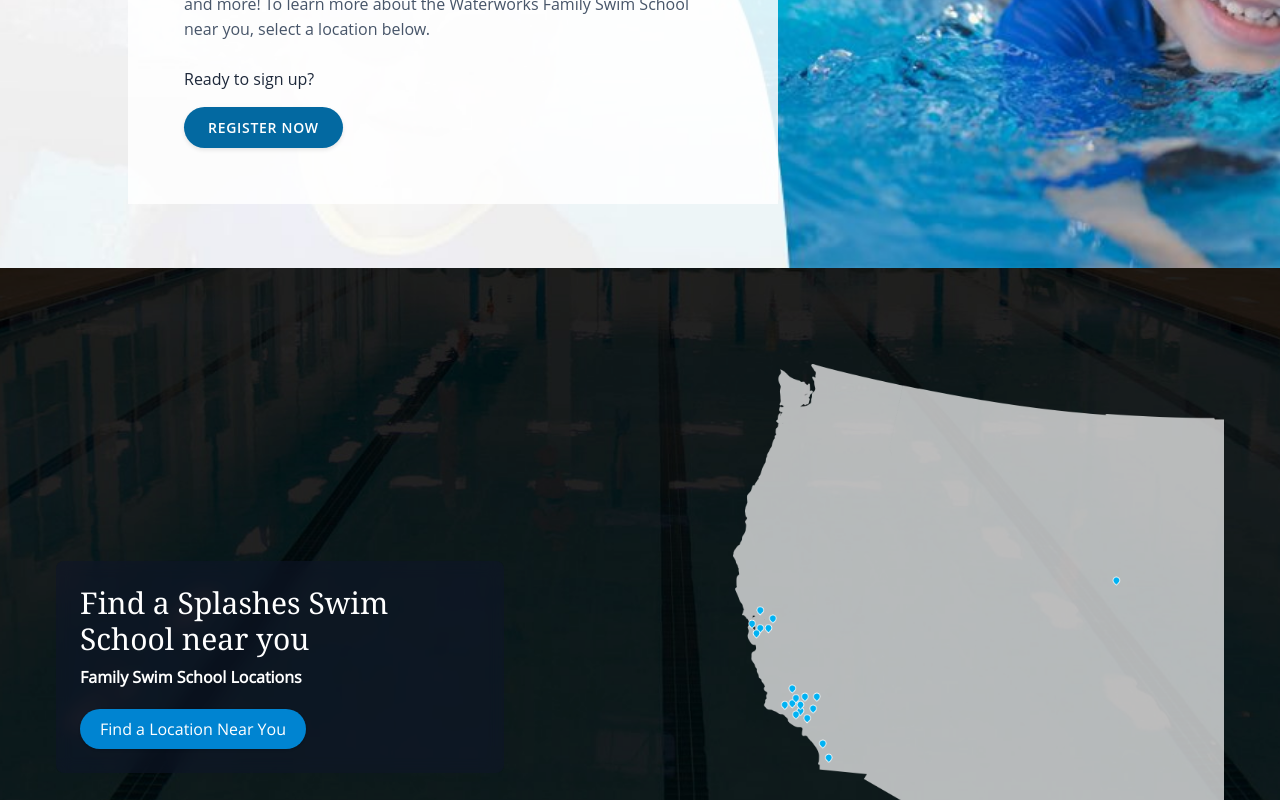
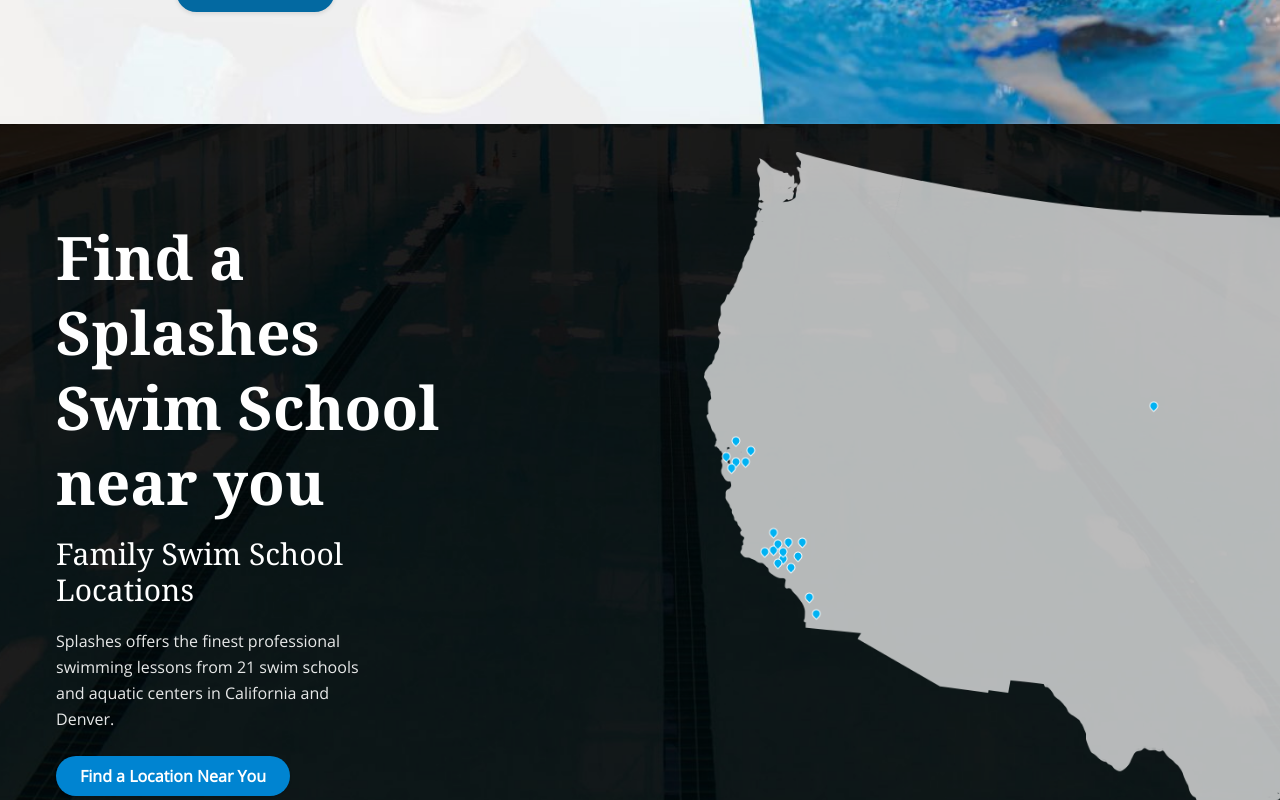
Before and after one commit to SRai22/splashes-website, a Next.js app: page /home in a window 1280 px wide. Shown: the part 1720-2520 px from the top of the page. Built offline with nearby package versions, Linux system fonts and the light colour scheme.

Commit message:
Fix on the map

```diff
--- a/app/home/LocationsBand.tsx
+++ b/app/home/LocationsBand.tsx
@@ -5,12 +5,14 @@
   map: string;
   heading: string;
   subheading: string;
+  bodyCopy: string;
   button: { label: string; href: string };
 };
 
-export default function LocationsBand({ bg, map, heading, subheading, button }: Props) {
+export default function LocationsBand({ bg, map, heading, subheading, bodyCopy, button }: Props) {
   return (
     <section className="relative isolate overflow-hidden">
+      {/* Background pool photo (full-bleed) */}
       <Image
         src={bg}
         alt=""
@@ -19,29 +21,49 @@
         className="object-cover object-center"
         priority={false}
       />
-      <div className="absolute inset-0 bg-black/35" aria-hidden />
 
-      <div className="relative z-10 mx-auto flex max-w-[1200px] items-center px-4 py-14 sm:py-16 xl:py-24">
-        <div className="max-w-md rounded-lg bg-slate-900/55 p-6 text-white backdrop-blur">
-          <h2 className="font-serif text-2xl sm:text-3xl">{heading}</h2>
-          <p className="mt-2 font-semibold">{subheading}</p>
+      {/* Dark scrim overlay */}
+      <div className="absolute inset-0 bg-black/45 z-0" aria-hidden />
+
+      {/* Right decorative map - occupies full section height, hidden on mobile */}
+      <div className="absolute inset-y-0 right-0 hidden w-[42%] xl:w-[45%] md:block z-[5]">
+        <div className="relative w-full h-full">
+          <Image
+            src={map}
+            alt="Map of locations"
+            fill
+            sizes="(min-width: 1200px) 45vw, (min-width: 768px) 42vw, 0px"
+            className="object-contain object-right pointer-events-none select-none"
+          />
+        </div>
+      </div>
+
+      {/* Content container */}
+      <div className="relative z-10 mx-auto max-w-[1200px] px-4 py-14 md:py-16 xl:py-24">
+        {/* Left content stack */}
+        <div className="relative max-w-md">
+          {/* H1 - Bodoni Moda, multi-line */}
+          <h1 className="font-serif font-semibold text-white text-4xl md:text-5xl xl:text-6xl leading-tight whitespace-pre-line">
+            {heading}
+          </h1>
+
+          {/* H3 - Bodoni Moda, subtitle */}
+          <h3 className="font-serif text-white text-2xl md:text-3xl mt-4 whitespace-pre-line">
+            {subheading}
+          </h3>
+
+          {/* Body copy - Open Sans */}
+          <p className="text-white/90 mt-5 max-w-[34ch] leading-relaxed">
+            {bodyCopy}
+          </p>
+
+          {/* Primary CTA pill button */}
           <a
             href={button.href}
-            className="mt-5 inline-block rounded-full bg-sky-600 px-5 py-2 text-white shadow hover:bg-sky-500 focus:outline-none focus-visible:ring-2 focus-visible:ring-white/70"
+            className="mt-6 inline-block rounded-full bg-sky-600 hover:bg-sky-500 text-white px-6 py-2 font-semibold shadow transition-colors focus:outline-none focus-visible:ring-2 focus-visible:ring-white/70"
           >
             {button.label}
           </a>
-        </div>
-
-        <div className="relative ml-auto hidden w-[42%] md:block">
-          <Image
-            src={map}
-            alt="Map of locations"
-            width={800}
-            height={600}
-            className="pointer-events-none select-none"
-            sizes="(min-width: 768px) 42vw, 0px"
-          />
         </div>
       </div>
     </section>
--- a/app/home/TeachingWave.module.css
+++ b/app/home/TeachingWave.module.css
@@ -148,11 +148,6 @@
     margin-left: 5rem;
     padding: 4rem 3rem;
   }
-  .contentBox {
-    background: rgba(255, 255, 255, 0.85);
-    padding: 3.5rem;
-    max-width: 650px;
-  }
   .heading {
     font-size: 3.5rem;
   }
--- a/app/home/contents.ts
+++ b/app/home/contents.ts
@@ -40,7 +40,8 @@
 export const LOCATIONS = {
   bg: "/Images/home-our-locations-bg.jpeg",
   map: "/Images/home-our-locations-map.png",
-  heading: "Find a Splashes Swim School near you",
-  subheading: "Family Swim School Locations",
+  heading: "Find a Splashes\nSwim School\nnear you",
+  subheading: "Family Swim School\nLocations",
+  bodyCopy: "Splashes offers the finest professional swimming lessons from 21 swim schools and aquatic centers in California and Denver.",
   button: { label: "Find a Location Near You", href: "/locations" },
 };
```
